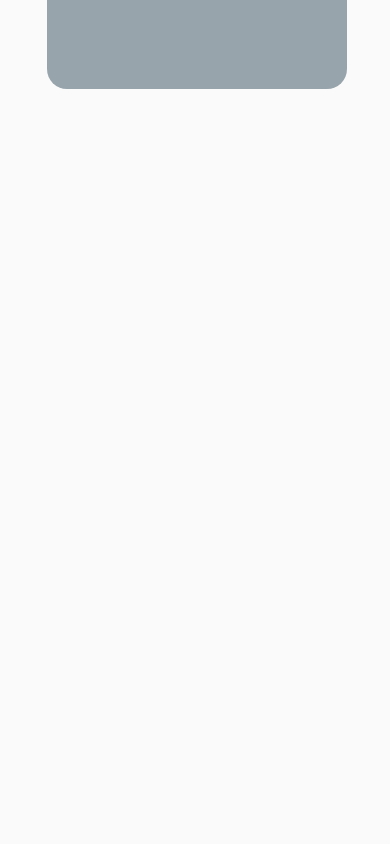
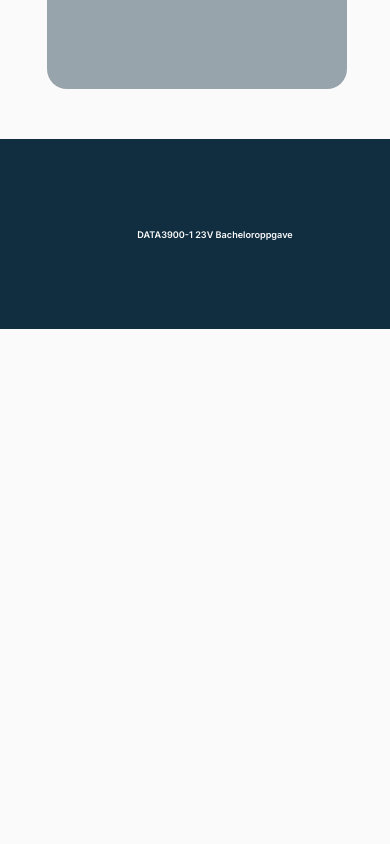
Before and after one commit to nargesirezaei/bachelor-metchat, a React (Create React App) app in the folder client/: page / in a window 390 px wide. Shown: the part 800-1644 px from the top of the page. After the commit the page ends 1129 px from the top, so only its background shows below. Built offline with nearby package versions, Linux system fonts and the light colour scheme; a web font is replaced by a local one.

Commit message:
make the footer responsive

```diff
--- a/client/src/home.css
+++ b/client/src/home.css
@@ -462,18 +462,19 @@ input[type="password"] {
 footer {
   background-color: #112d40;
   width: 100%;
-  height: 200px;
+  height: 150px;
   color: #fafafa;
   display: flex;
   flex-direction: row;
   justify-content: center;
   align-items: center;
-  font-size: 2vw;
+  font-size: 1.5vw;
   margin-top: 140vh;
 }
 
 @media only screen and (max-width: 1039px) {
   footer {
-    display: none;
+    font-size: 2vw;
+    margin-top: 50px;
   }
 }
```
